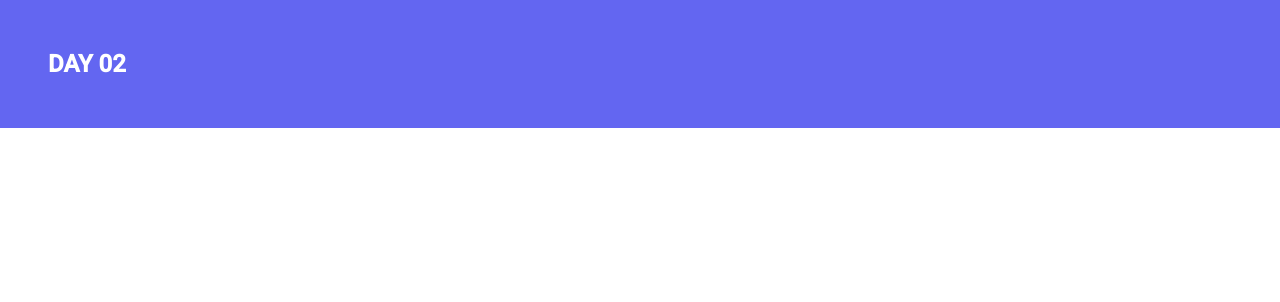
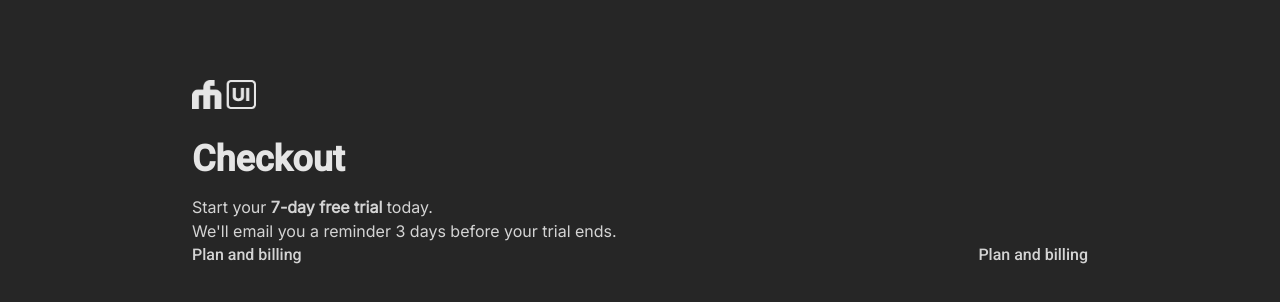
Before and after one commit to fwedwicc/FM-DailyUI, a React (Vite) app: page /day02 in a window 1280 px wide. Shown: the top 302 px of the page. Built offline with nearby package versions, Linux system fonts and the light colour scheme.

Commit message:
Setup for day 2 and added layout for it

```diff
--- a/src/data/index.js
+++ b/src/data/index.js
@@ -2,12 +2,12 @@ export const Cards = [];
 
 const titles = [
   'Sign Up', // Day01
-  '', // Day02
+  'Credit Card Checkout', // Day02
 ];
 
 const descriptions = [
   'Create a sign up page, modal, form, or app screen related to signing up for something. It could be for a volunteer event, contest registration, a giveaway, or anything you can image.', // Day01
-  '', // Day02
+  "Design a credit card checkout form or page. Don't forget the important elements such as the numbers, dates, security numbers, etc.", // Day02
 ];
 
 for (let day = 1; day <= 100; day++) {
--- a/src/pages/Day02.jsx
+++ b/src/pages/Day02.jsx
@@ -1,10 +1,40 @@
 import React from 'react'
+import { fmUILogo } from '../assets'
+import { motion } from 'framer-motion'
 
 const Day02 = () => {
   return (
-    <div>
-      <h1 className='bg-indigo-500 font-bold text-2xl p-12 text-white uppercase'>Day 02</h1>
-    </div>
+    <motion.div
+      initial={{ opacity: 0 }}
+      animate={{ opacity: 1 }}
+      exit={{ opacity: 0 }}
+      transition={{ duration: 0.5 }}
+    >
+      <section className="bg-neutral-800">
+        <div className="lg:min-h-screen px-48 py-20">
+          <a className="inline-block" href="#">
+            <span className="sr-only">Home</span>
+            <img src={fmUILogo} alt="fmUI Logo" className='w-16 h-auto' />
+          </a>
+          <div className='space-y-4'>
+            <h1 className="mt-6 text-2xl font-bold text-neutral-200 sm:text-3xl md:text-4xl">
+              Checkout
+            </h1>
+            <div>
+              <p className='text-neutral-300'>Start your <strong>7-day free trial</strong> today.</p>
+              <p className='text-neutral-300'>We'll email you a reminder 3 days before your trial ends.</p>
+            </div>
+          </div>
+          {/* Plan and billing */}
+          <div>
+            <div className='flex justify-between'>
+              <h2 className='text-neutral-300'>Plan and billing</h2>
+              <h2 className='text-neutral-300'>Plan and billing</h2>
+            </div>
+          </div>
+        </div>
+      </section>
+    </motion.div>
   )
 }
 
```
